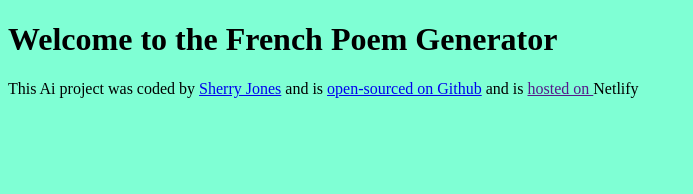
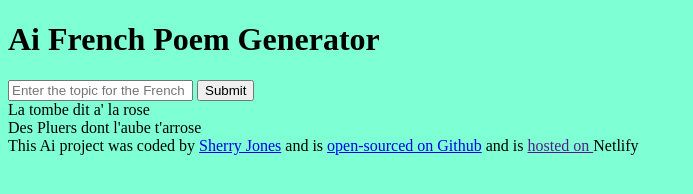
Before and after one commit to webgenie1/french-poem-generator, a plain HTML site: page index.html in a window 1280 px wide. Shown: the whole page, without its empty margins (0-693 px from the left). Drawn offline with Linux system fonts and the light colour scheme.

Commit message:
updated the Index.html page

```diff
--- a/index.html
+++ b/index.html
@@ -3,12 +3,25 @@
 <meta charset="UTF-8" />
 <meta name="viewport" content="width=device-width, initial-scale=1.0"/>
 <link rel="stylesheet" href="src/style.css">
-<title>Document</title>
+<title>Ai French Poem Generator</title>
 </head>
 <body>
-    <h1>Welcome to the French Poem Generator</h1>
+    <header>
+    <h1>Ai French Poem Generator</h1>
     <script src="src/index.js"></script>
+    </header>
+    <main>
+        <form>
+            <input type="text" placeholder="Enter the topic for the French Poem"  autocomplete="off"/>
+            <input type="submit"/>
 
+        </form>
+        <div>
+            La tombe dit a' la rose <br />
+            Des Pluers dont l'aube t'arrose
+
+        </div>
+    </main>
     <footer>This Ai project was coded by <a href="https://github.com/webgenie1" target="_blank">Sherry Jones</a> and is <a href="https://github.com/webgenie1/french-poem-generator" target="_blank">open-sourced on Github</a> and is <a href="" target="_blank">hosted on </a>Netlify
 
 
```
